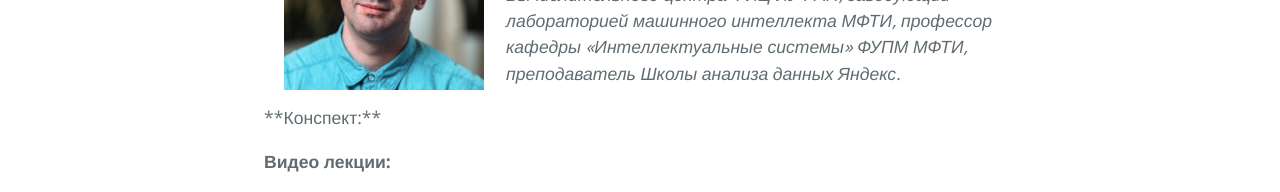
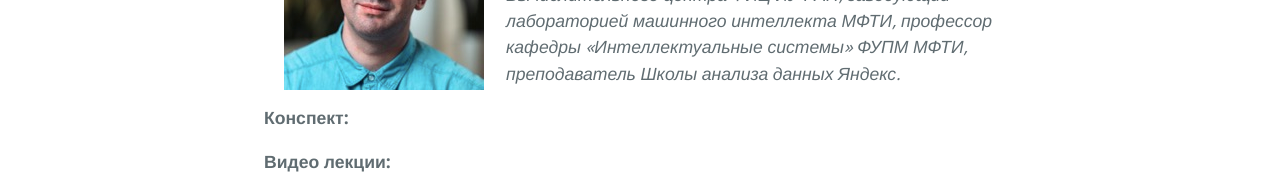
Before and after one commit to appdatascience/appdatascience.github.io, a Jekyll site: the page built from materials.md, in a window 1280 px wide. Shown: the part 614-806 px from the top of the page. Built offline with Jekyll 4.4.1, drawn with Linux system fonts in a browser that asks for light colours; grey boxes are pictures that could not be loaded.

```diff
--- a/materials/_posts/2018-02-28-lecture_1.markdown
+++ b/materials/_posts/2018-02-28-lecture_1.markdown
@@ -14,7 +14,7 @@
 профессор кафедры «Интеллектуальные системы» ФУПМ МФТИ,
 преподаватель Школы анализа данных Яндекс.*
 
-<p style="clear: both;">**Конспект:**</p>
+<p style="clear: both;"> <b> Конспект: </b> </p>
 
 **Видео лекции:**
 {% include youtubePlayer.html id=page.youtubeId %}
```
